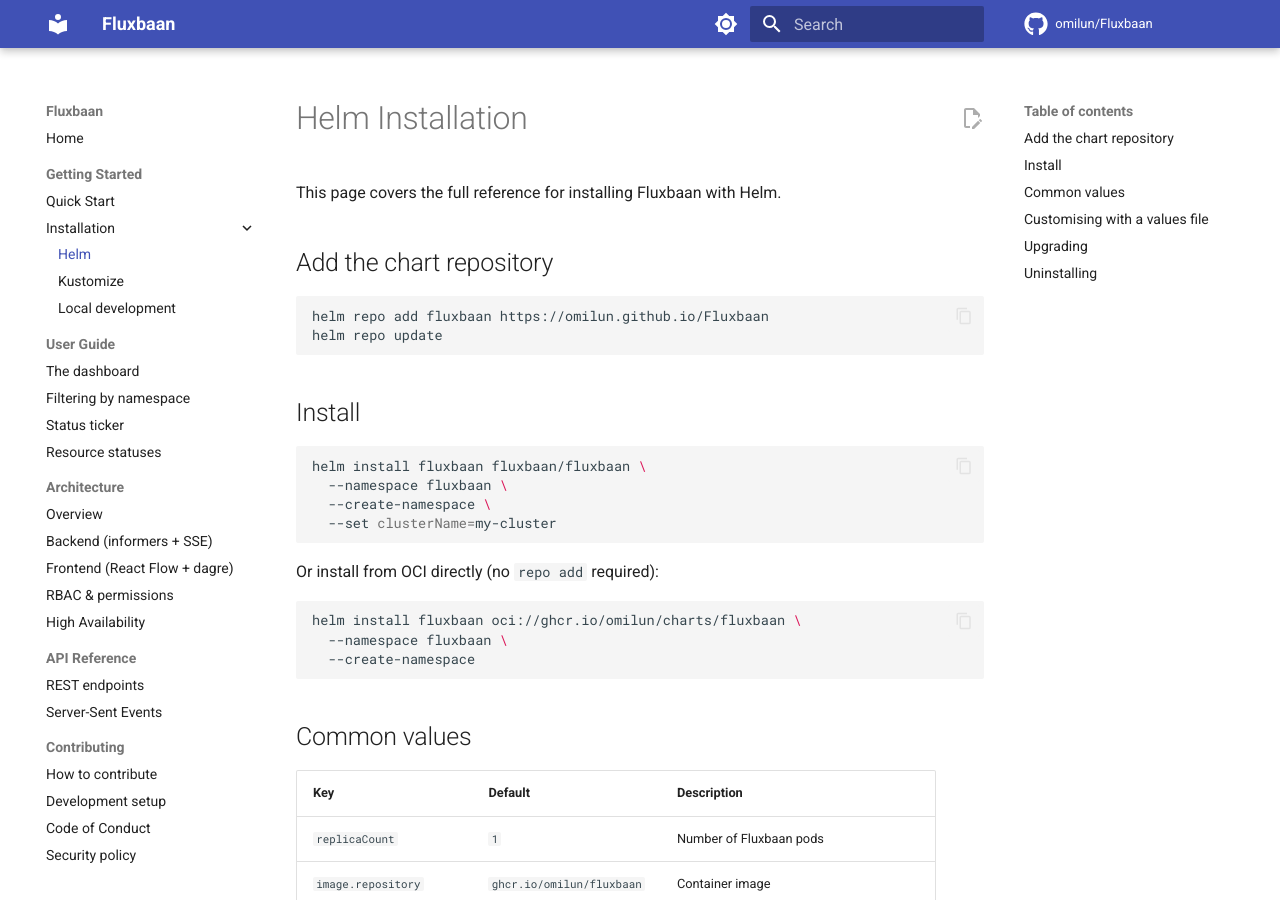
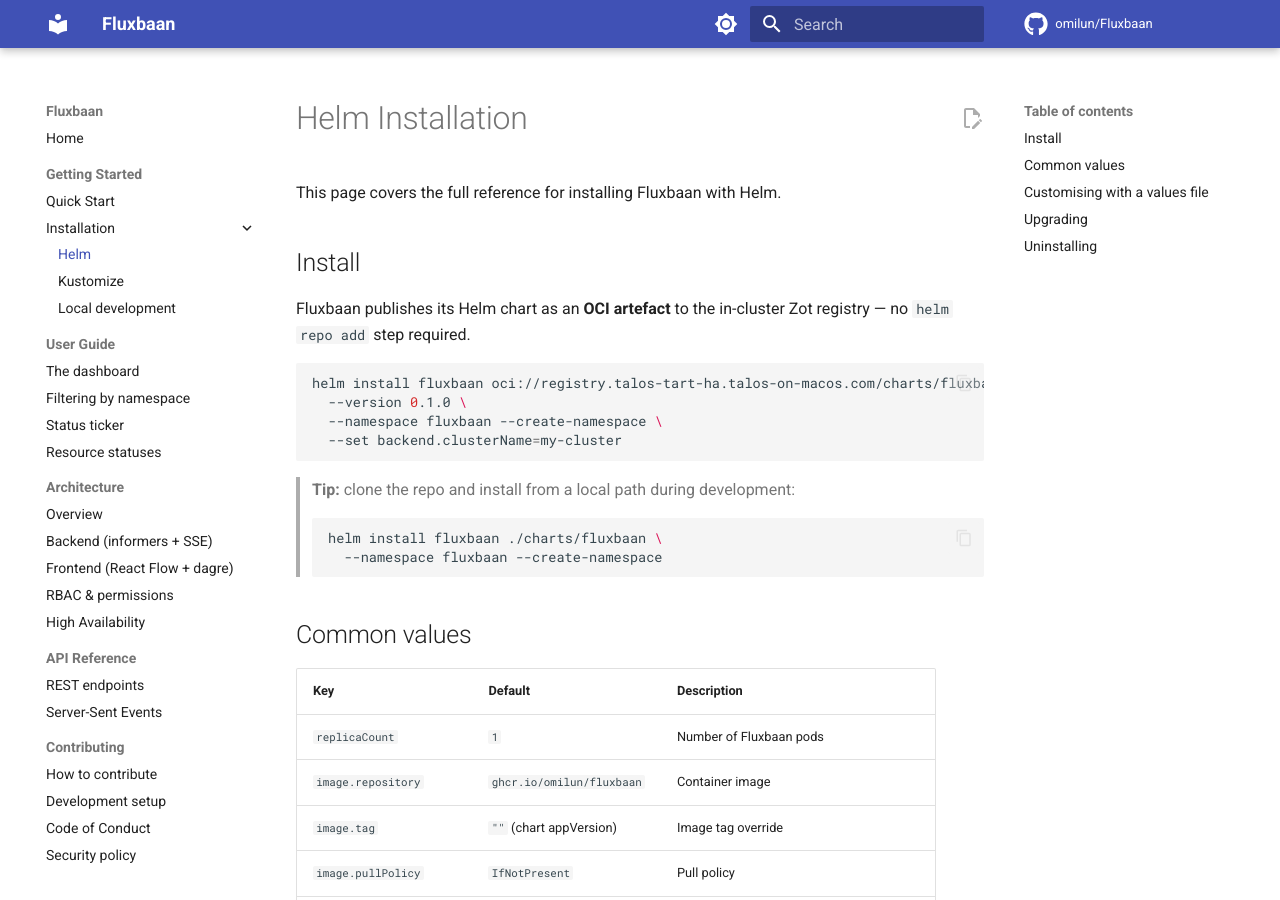
Before and after one commit to omilun/Xafrun, an MkDocs documentation site: the page built from docs/getting-started/install-helm.md, in a window 1280 px wide and 900 px high. Built offline with MkDocs 1.6.1 and Material for MkDocs 9.7.7, drawn with Linux system fonts in a browser that asks for light colours; comment, search, counter and statistics services are not loaded.

Commit message:
ci: drop GitHub Actions, route everything through in-cluster Argo Workflows
We don't use GitHub Actions — CI/CD runs on the in-cluster Argo Workflows
+ Argo Events + BuildKit pipeline (same pattern as Pulse).

Removed:
- .github/workflows/{ci,release,scan,docs}.yml
- github-actions ecosystem block in dependabot.yml + renovate.json

Updated:
- README badges: replaced 4 broken GH Actions badges with a single
  'CI: Argo Workflows' badge linking to the in-cluster pipeline
- README install command: helm OCI from in-cluster Zot registry, no
  helm-repo-add step (no gh-pages)
- README new 'How CI works' section explaining the in-cluster pipeline
  with a trigger/workflow table
- CONTRIBUTING: PRs run via maintainer-triggered cluster workflow,
  contributors must run local checks
- CHANGELOG: corrected to describe in-cluster CI
- docs/getting-started/install-helm.md: OCI install command
- docs/roadmap.md: chart already published as OCI artefact
- mkdocs.yml site_url → fluxbaan.talos-tart-ha hostname (docs serve
  from the cluster, not GitHub Pages)

Local validation still green:
  go test ✓  npm test ✓  npm build ✓  helm lint ✓  mkdocs build --strict ✓

Co-authored-by: Copilot <223556219+Copilot@users.noreply.github.com>

````diff
--- a/docs/getting-started/install-helm.md
+++ b/docs/getting-started/install-helm.md
@@ -2,29 +2,24 @@
 
 This page covers the full reference for installing Fluxbaan with Helm.
 
-## Add the chart repository
+## Install
+
+Fluxbaan publishes its Helm chart as an **OCI artefact** to the in-cluster
+Zot registry — no `helm repo add` step required.
 
 ```bash
-helm repo add fluxbaan https://omilun.github.io/Fluxbaan
-helm repo update
+helm install fluxbaan oci://registry.talos-tart-ha.talos-on-macos.com/charts/fluxbaan \
+  --version 0.1.0 \
+  --namespace fluxbaan --create-namespace \
+  --set backend.clusterName=my-cluster
 ```
 
-## Install
-
-```bash
-helm install fluxbaan fluxbaan/fluxbaan \
-  --namespace fluxbaan \
-  --create-namespace \
-  --set clusterName=my-cluster
-```
-
-Or install from OCI directly (no `repo add` required):
-
-```bash
-helm install fluxbaan oci://ghcr.io/omilun/charts/fluxbaan \
-  --namespace fluxbaan \
-  --create-namespace
-```
+> **Tip:** clone the repo and install from a local path during development:
+>
+> ```bash
+> helm install fluxbaan ./charts/fluxbaan \
+>   --namespace fluxbaan --create-namespace
+> ```
 
 ## Common values
 
--- a/mkdocs.yml
+++ b/mkdocs.yml
@@ -1,7 +1,7 @@
 site_name: Fluxbaan
 site_description: A real-time visual GitOps dashboard for Flux CD
 site_author: omilun
-site_url: https://omilun.github.io/Fluxbaan/
+site_url: https://fluxbaan.talos-tart-ha.talos-on-macos.com/docs/
 repo_url: https://github.com/omilun/Fluxbaan
 repo_name: omilun/Fluxbaan
 edit_uri: edit/master/docs/
--- a/renovate.json
+++ b/renovate.json
@@ -23,11 +23,6 @@
       "groupName": "npm packages"
     },
     {
-      "description": "Group all GitHub Actions into one PR per week.",
-      "matchManagers": ["github-actions"],
-      "groupName": "github actions"
-    },
-    {
       "description": "Auto-merge non-major dev dependencies.",
       "matchDepTypes": ["devDependencies"],
       "matchUpdateTypes": ["minor", "patch"],
````
Also changed, not shown: CHANGELOG.md (+12 -7 lines), CONTRIBUTING.md (+8 -1 lines), README.md (+28 -13 lines), docs/roadmap.md (+1 -1 lines), 5 other files.
